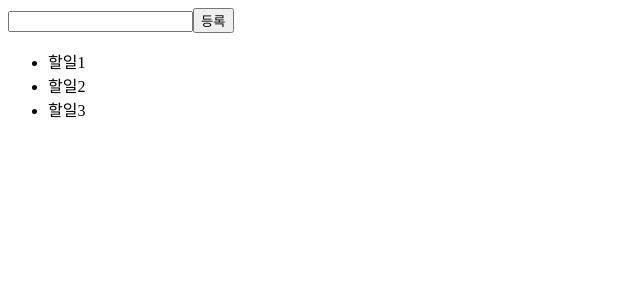
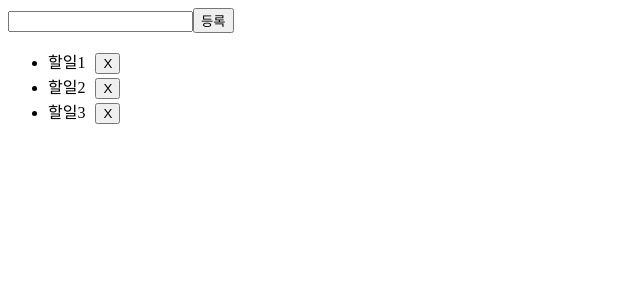
Before and after one commit to JaeSeungJae/React-Todo-250703, a React (Vite) app: page / in a window 1280 px wide. Shown: the top 300 px of the page, without its empty margins (0-640 px from the left). Built offline with nearby package versions, Linux system fonts and the light colour scheme.

Commit message:
feat: todo list 삭제 기능 구현

```diff
--- a/src/App.jsx
+++ b/src/App.jsx
@@ -10,6 +10,9 @@
     }
     e.target[0].value = ''
   }
+  const deleteTodo = (index) => {
+    setTodos((prevTodos) => prevTodos.filter((_, i) => i !== index))
+  }
   return (
     <>
       <form onSubmit={handleOnSubmit}>
@@ -18,7 +21,15 @@
       </form>
       <ul>
         {todos.map((todo, index) => (
-          <li key={index}>{todo}</li>
+          <li key={index}>
+            {todo}
+            <button
+              style={{ marginLeft: '10px' }}
+              onClick={() => deleteTodo(index)}
+            >
+              X
+            </button>
+          </li>
         ))}
       </ul>
     </>
```
